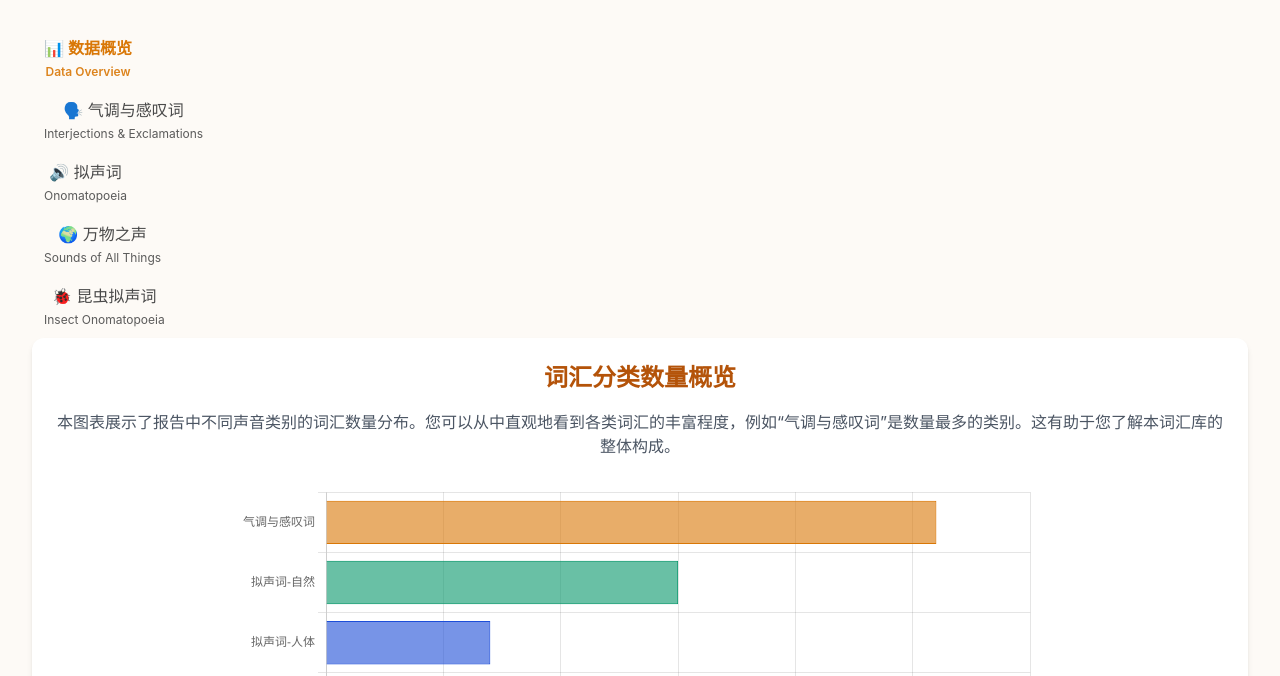
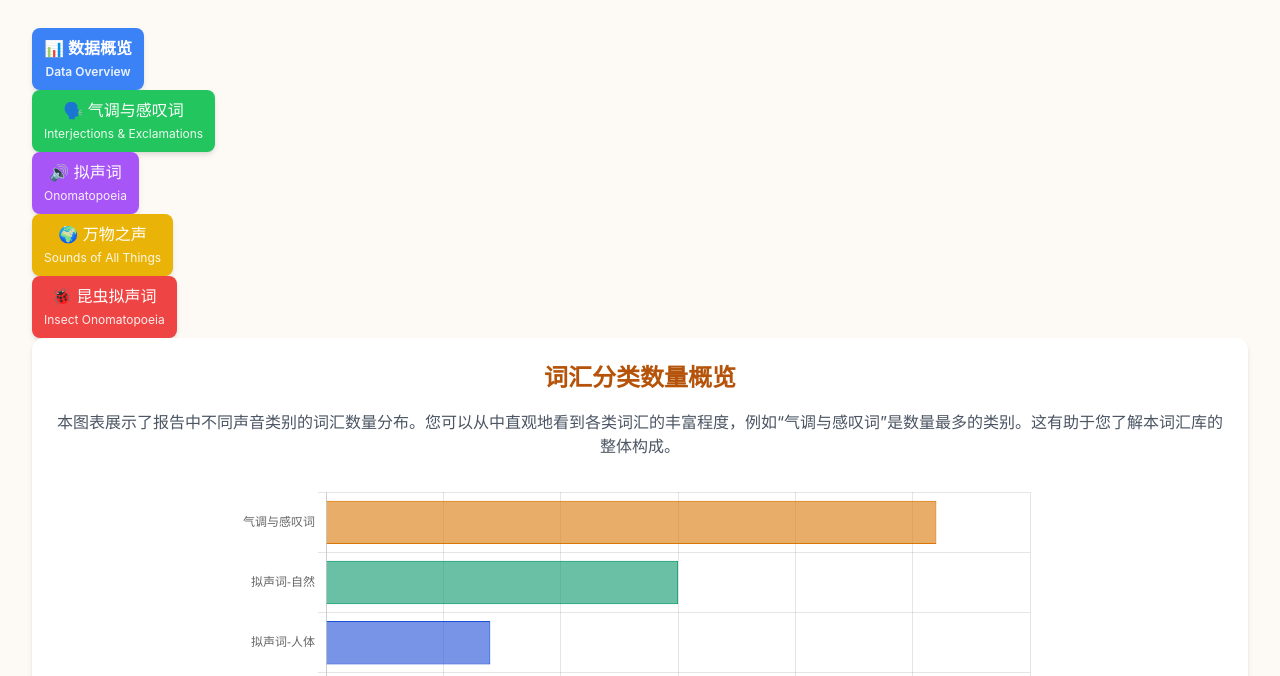
Before and after one commit to monokumazx/Bilingual_Chinese_English, a plain HTML site: page index.html in a window 1280 px wide. Shown: the part 124-800 px from the top of the page. Drawn offline with nearby package versions, Linux system fonts and the light colour scheme.

Commit message:
Update index.html

```diff
--- a/index.html
+++ b/index.html
@@ -60,31 +60,31 @@
         </header>
 
 <!-- 📊 数据概览 (Data Overview) -->
-<button class="nav-item nav-active text-base px-3 py-2 rounded-t-lg flex flex-col items-center justify-center" data-tab="dashboard">
+<button class="nav-item nav-active text-base px-3 py-2 rounded-lg flex flex-col items-center justify-center bg-blue-500 text-white shadow-md hover:bg-blue-600 transition-colors duration-200" data-tab="dashboard">
     <span class="mb-1">📊 数据概览</span>
     <span class="text-xs opacity-90">Data Overview</span>
 </button>
 
 <!-- 🗣️ 气调与感叹词 (Interjections & Exclamations) -->
-<button class="nav-item text-base px-3 py-2 rounded-t-lg flex flex-col items-center justify-center" data-tab="interjections">
+<button class="nav-item text-base px-3 py-2 rounded-lg flex flex-col items-center justify-center bg-green-500 text-white shadow-md hover:bg-green-600 transition-colors duration-200" data-tab="interjections">
     <span class="mb-1">🗣️ 气调与感叹词</span>
     <span class="text-xs opacity-90">Interjections & Exclamations</span>
 </button>
 
 <!-- 🔊 拟声词 (Onomatopoeia) -->
-<button class="nav-item text-base px-3 py-2 rounded-t-lg flex flex-col items-center justify-center" data-tab="onomatopoeia">
+<button class="nav-item text-base px-3 py-2 rounded-lg flex flex-col items-center justify-center bg-purple-500 text-white shadow-md hover:bg-purple-600 transition-colors duration-200" data-tab="onomatopoeia">
     <span class="mb-1">🔊 拟声词</span>
     <span class="text-xs opacity-90">Onomatopoeia</span>
 </button>
 
 <!-- 🌍 万物之声 (Sounds of All Things) -->
-<button class="nav-item text-base px-3 py-2 rounded-t-lg flex flex-col items-center justify-center" data-tab="otherSounds">
+<button class="nav-item text-base px-3 py-2 rounded-lg flex flex-col items-center justify-center bg-yellow-500 text-white shadow-md hover:bg-yellow-600 transition-colors duration-200" data-tab="otherSounds">
     <span class="mb-1">🌍 万物之声</span>
     <span class="text-xs opacity-90">Sounds of All Things</span>
 </button>
 
 <!-- 🐞 昆虫拟声词 (Insect Onomatopoeia) -->
-<button class="nav-item text-base px-3 py-2 rounded-t-lg flex flex-col items-center justify-center" data-tab="insectOnomatopoeia">
+<button class="nav-item text-base px-3 py-2 rounded-lg flex flex-col items-center justify-center bg-red-500 text-white shadow-md hover:bg-red-600 transition-colors duration-200" data-tab="insectOnomatopoeia">
     <span class="mb-1">🐞 昆虫拟声词</span>
     <span class="text-xs opacity-90">Insect Onomatopoeia</span>
 </button>
```
